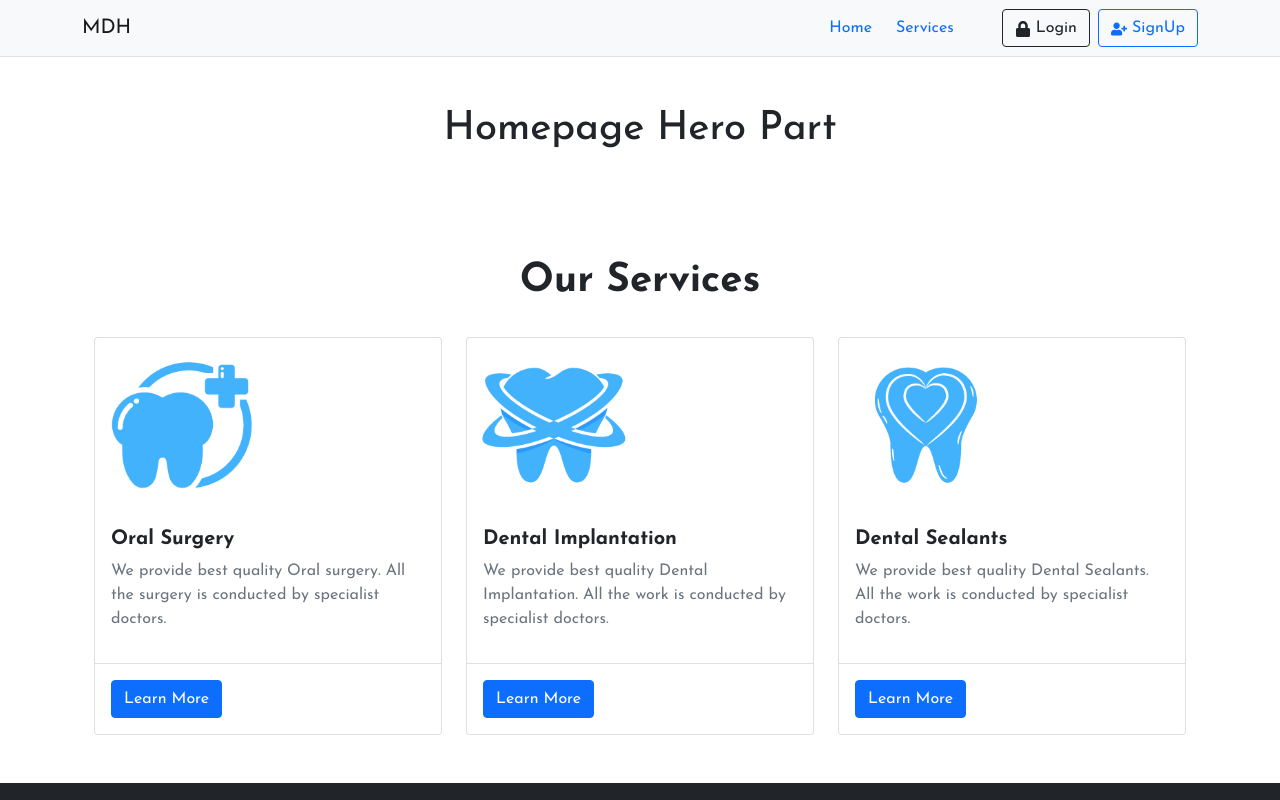
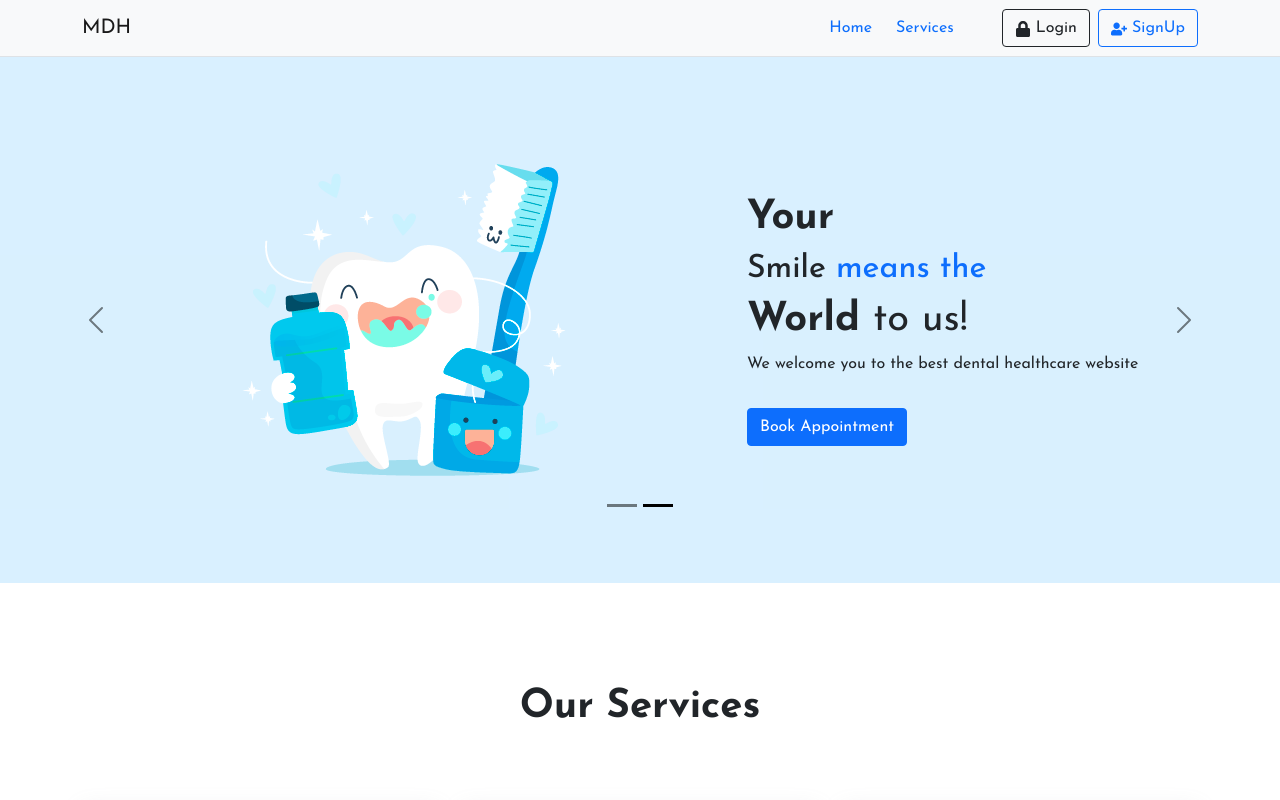
Before and after one commit to islam-monirul/healthcare-related-website-react, a React (Create React App) app: page / in a window 1280 px wide. Shown: the top 800 px of the page. Built offline with nearby package versions, Linux system fonts and the light colour scheme; no server answers.

Commit message:
hero part added and few design correction done

```diff
--- a/src/App.css
+++ b/src/App.css
@@ -2,6 +2,24 @@
 
 * {
   font-family: "Josefin Sans", sans-serif;
+}
+
+a:link,
+a:visited {
+  text-decoration: none;
+}
+
+Button .custom-button-color {
+  background-color: #42b2fc;
+  border: none;
+}
+
+a {
+  color: #000;
+}
+
+a:hover {
+  color: #42b2fc;
 }
 
 Button a,
@@ -9,16 +27,6 @@ Button a:hover {
   color: #fff;
 }
 
-a:link,
-a:visited {
-  text-decoration: none;
-}
-
-.custom-button-color {
-  background-color: #42b2fc;
-  border: none;
-}
-
 .custom-button-color:hover {
   background-color: #000;
 }
--- /dev/null
+++ b/src/Components/HeroPart/HeroPart.css
@@ -0,0 +1,12 @@
+.carousel-indicators {
+  bottom: -50px;
+}
+
+.heroSection {
+  padding: 100px 0;
+  background-color: rgba(66, 178, 252, 0.2);
+}
+
+.custom-button-color:hover {
+  background-color: #000;
+}
--- a/src/Components/HeroPart/HeroPart.js
+++ b/src/Components/HeroPart/HeroPart.js
@@ -1,15 +1,61 @@
 import React from 'react';
-import { Container, Row } from 'react-bootstrap';
+import hero from '../../images/carousel-image-1.png';
+import hero2 from '../../images/carousel-image-2.png';
+import { Button, Carousel, Col, Container, Image, Row } from 'react-bootstrap';
+import { useHistory } from 'react-router';
+import './HeroPart.css';
 
 const HeroPart = () => {
+     let history = useHistory();
+
+     // book appointment
+     const handleBookAppointment = () => {
+          history.push("/bookAppointment");
+     }
+
      return (
-          <section className="py-5">
-               <Container>
-                    <Row>
-                         <h1 className="text-center">Homepage Hero Part</h1>
-                    </Row>
-               </Container>
-          </section>
+         <section className="heroSection">
+               <Carousel variant="dark">
+                    <Carousel.Item>
+                         <Container>
+                              <Row className="d-flex align-items-center">
+                                   <Col md={7} className="d-flex justify-content-center">
+                                        <Image src={hero} fluid/>
+                                   </Col>
+                                   <Col md={5}>
+                                        <div>
+                                        <h1 className="fw-bold">Lead</h1>
+                                        <h2>Better Life<span className="text-primary"> Consult</span></h2>
+                                        <h1 className="fw-bold">Better <span className="fw-normal">Dentistry</span></h1>
+                                        <p>We welcome you to the best dental healthcare website</p>
+                                        <Button className="custom-button-color mt-3" onClick={ () => handleBookAppointment()}>Book Appointment</Button>
+                                        </div>
+                                   </Col>
+                              </Row>
+                         </Container>
+                    </Carousel.Item>
+
+                    <Carousel.Item>
+                         <Container>
+                              <Row className="d-flex align-items-center">
+                                   <Col md={7} className="d-flex justify-content-center">
+                                        <Image src={hero2} fluid/>
+                                   </Col>
+                                   <Col md={5}>
+                                        <div>
+                                        <h1 className="fw-bold">Your</h1>
+                                        <h2>Smile <span className="text-primary"> means the</span></h2>
+                                        <h1 className="fw-bold">World <span className="fw-normal">to us!</span></h1>
+                                        <p>We welcome you to the best dental healthcare website</p>
+                                        <Button className="custom-button-color mt-3" onClick={ () => handleBookAppointment()}>Book Appointment</Button>
+                                        </div>
+                                   </Col>
+                              </Row>
+                         </Container>
+                    </Carousel.Item>
+               </Carousel>
+         </section>
+
      );
 };
 
--- /dev/null
+++ b/src/Components/Service/Service.css
@@ -0,0 +1,15 @@
+.serviceCard {
+  background-color: #fff;
+  padding: 25px;
+  transition: all 0.6s ease;
+  border: none;
+  box-shadow: rgba(149, 157, 165, 0.2) 0px 8px 24px;
+}
+
+.serviceCard:hover {
+  transform: translateY(-25px);
+}
+
+.serviceCard img {
+  width: 150px;
+}
--- a/src/Components/Service/Service.js
+++ b/src/Components/Service/Service.js
@@ -1,6 +1,7 @@
 import React from 'react';
 import { Button, Card, Col } from 'react-bootstrap';
 import { NavLink } from 'react-router-dom';
+import './Service.css';
 
 const Service = (props) => {
      // destructure
@@ -11,13 +12,13 @@ const Service = (props) => {
 
      return (
           <Col>
-               <Card className="h-100">
-                    <Card.Img src={thumbnails} className="img-fluid w-50"/>
+               <Card className="h-100 bg-transparent serviceCard">
+                    <Card.Img src={thumbnails} className="img-fluid"/>
                     <Card.Body>
                          <h5 className="fw-bold">{name}</h5>
                          <p className="text-secondary">{shortDescription}</p>
                     </Card.Body>
-                    <Card.Footer className="bg-white py-3">
+                    <Card.Footer className="bg-transparent border-0">
                          <Button className="custom-button-color">
                               <NavLink to={url}>Learn More</NavLink>
                          </Button>
--- /dev/null
+++ b/src/Components/Services/Services.css
@@ -0,0 +1,3 @@
+.allservices {
+  padding: 100px 0;
+}
--- a/src/Components/Services/Services.js
+++ b/src/Components/Services/Services.js
@@ -1,6 +1,7 @@
 import React, { useEffect, useState } from 'react';
 import { Container, Row } from 'react-bootstrap';
 import Service from '../Service/Service';
+import './Services.css';
 
 const Services = () => {
      // state declare
@@ -13,13 +14,13 @@ const Services = () => {
      },[])
 
      return (
-          <Container className="py-5">
-               <h1 className="text-center fw-bold">Our Services</h1>
+          <Container className="allservices">
+               <h1 className="text-center fw-bold mb-5">Our Services</h1>
                <Row xs={1} md={3} className="g-4 pt-4" style={{marginRight: "0", marginLeft: "0"}}>
                {
                     services.map( service => <Service key={service.id} info={service}></Service>)
                }
-          </Row>
+               </Row>
           </Container>
      );
 };
```
Also changed, not shown: src/images/carousel-image-1.png (renamed from public/images/carousel-image-1.png), src/images/carousel-image-2.png (renamed from public/images/carousel-image-2.png).
